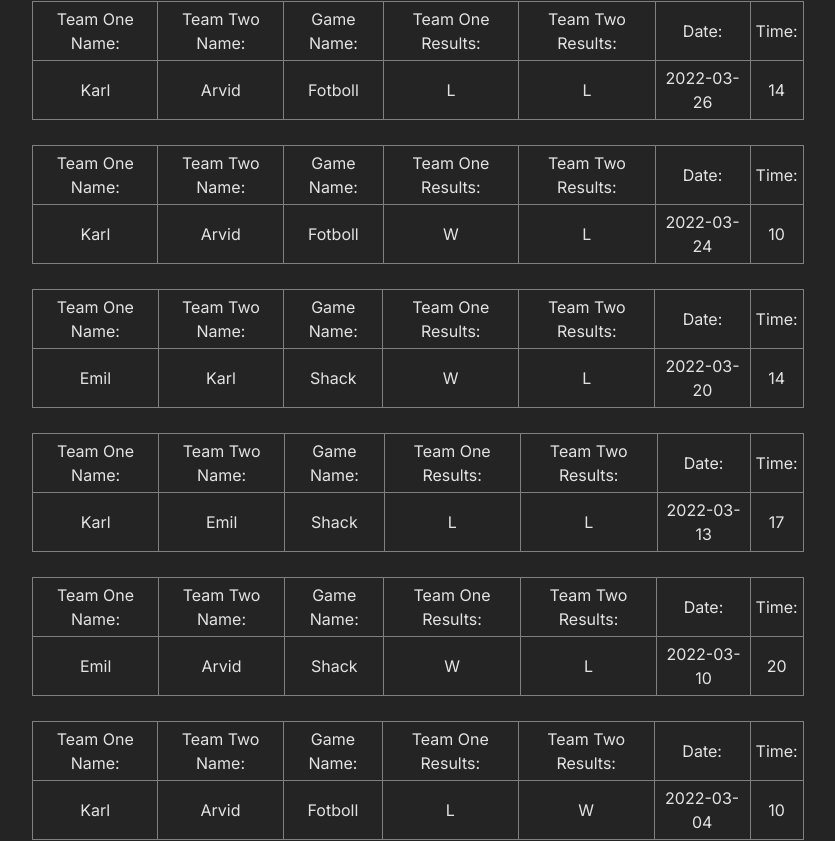
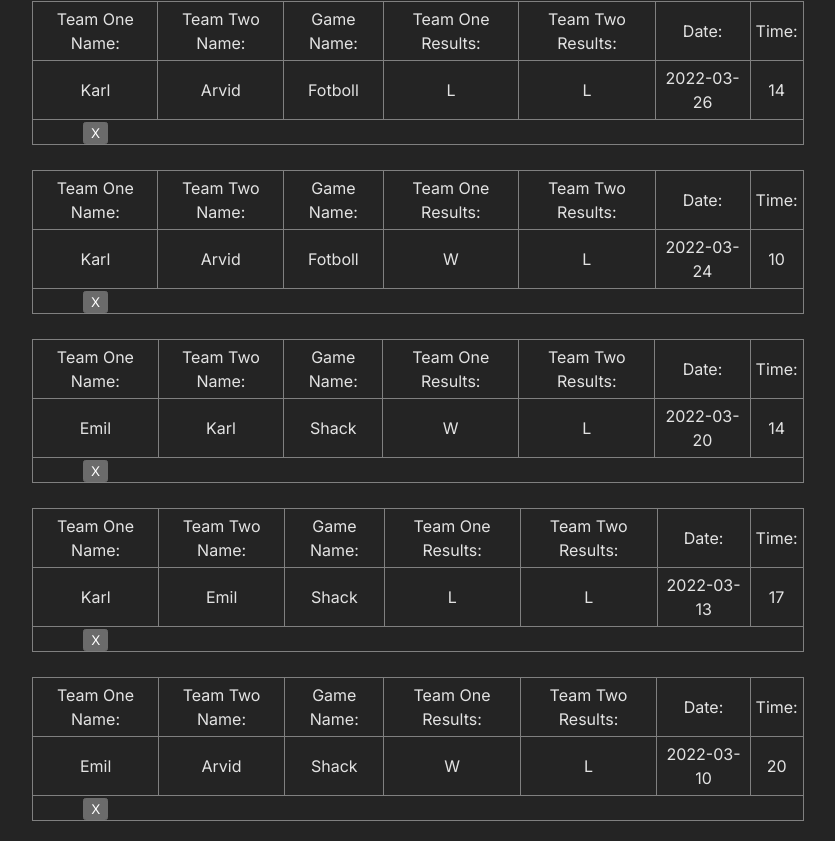
Before and after one commit to KarlEmilArvid/Karl-Emil-Rewind, a React (Vite) app: page / in a window 1280 px wide. Shown: the part 839-1680 px from the top of the page, without its empty margins (222-1057 px from the left). Built offline with nearby package versions, Linux system fonts and the light colour scheme.

Commit message:
removeItem not working

```diff
--- a/src/App.tsx
+++ b/src/App.tsx
@@ -16,7 +16,7 @@ function App() {
   return (
     <div className="App">
       <Header/>
-      <Main games={games}/>
+      <Main games={games} />
     </div>
   )
 }
--- a/src/components/GameList.tsx
+++ b/src/components/GameList.tsx
@@ -4,9 +4,14 @@ import './gameList.scss'
 
 interface Props {
     game: Game;
+    removeItem: (id: number) => void
 }
 
-const GameList = ({ game }: Props) => {
+const GameList = ({ game, removeItem }: Props) => {
+
+    const handleClick: () => void = () => {
+        removeItem(game.id)
+    }
 
     return (
         <table className="table">
@@ -23,6 +28,7 @@ const GameList = ({ game }: Props) => {
             </thead>
             <tbody>
                 <GameItems game={game} key={game.id}/>
+                <button onClick={handleClick}>X</button>
             </tbody>
         </table>
     )
--- a/src/components/Main.tsx
+++ b/src/components/Main.tsx
@@ -76,9 +76,18 @@ function Main({games}: Props) {
         setGamesToShow(noWinners)
     }
     //resets men funkar enbart om man skrivit något i sökfält
-    //todo: fix
+    //todo: fix, fixad?
     const showAll = () => {
+        setGamesToShow(games.filter(games => games.gameName.toLowerCase().includes(query) || games.teamOne.toLowerCase().includes(query) || games.teamTwo.toLowerCase().includes(query)));;
         setQuery('')
+    }
+
+    const removeItem: (id:number) => void = (id) => {
+        const localData: Game[] = JSON.parse(localStorage.getItem('games') || '' )
+        const gameIndex: number = localData.findIndex(game => game.id == id)
+        localData.splice(gameIndex, 1)
+        console.log(gameIndex)
+        localStorage.setItem('games', JSON.stringify(localData))
     }
 
     return (
@@ -94,7 +103,7 @@ function Main({games}: Props) {
             </section>
             {/**if query = gameName => {person} har mest vinster i {spelnamn} */}
             {sortedGames?.map((game) => (
-                <GameList game={game} key={game.id}/>
+                <GameList game={game} removeItem={removeItem} key={game.id}/>
             ))}
         </div>
     )
```
